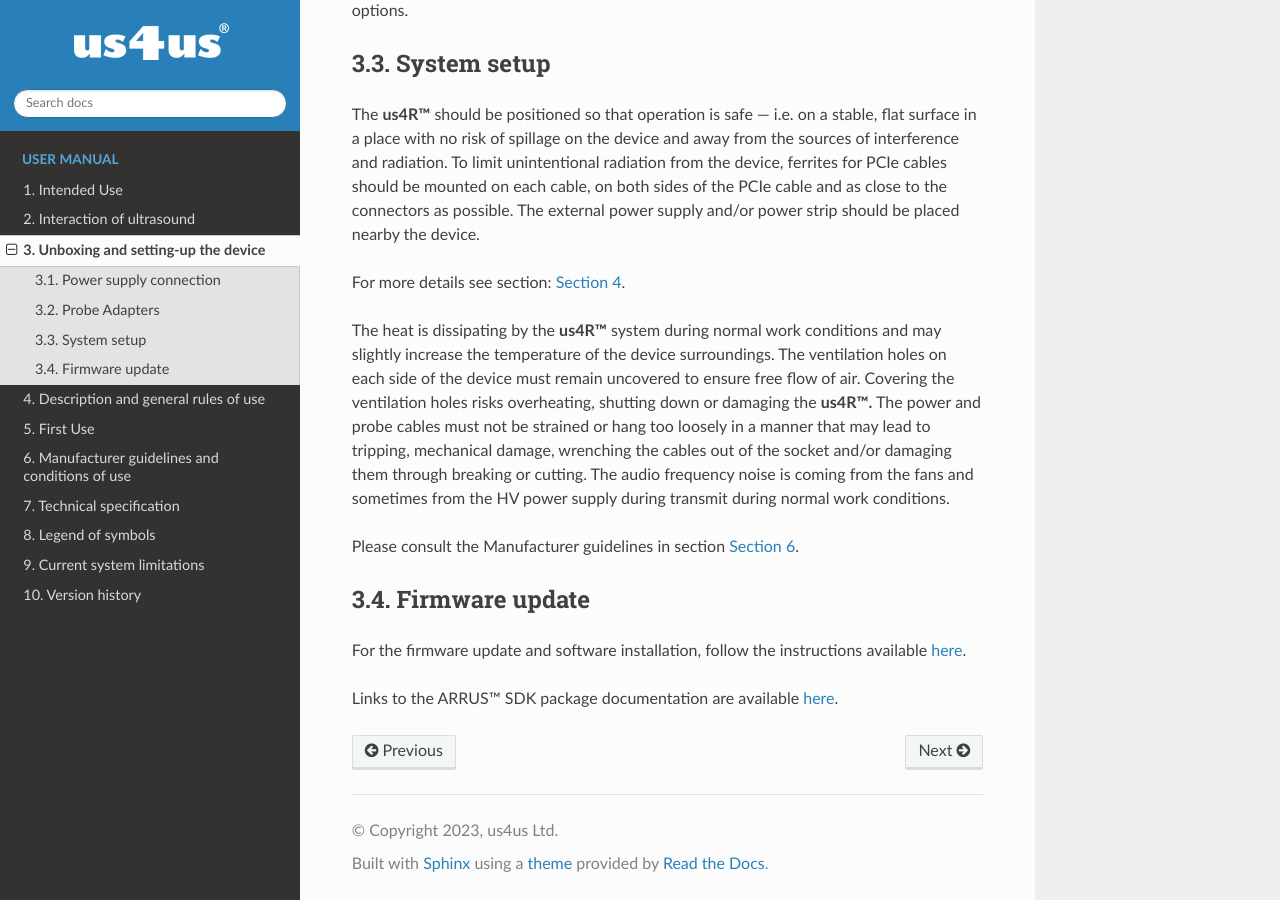
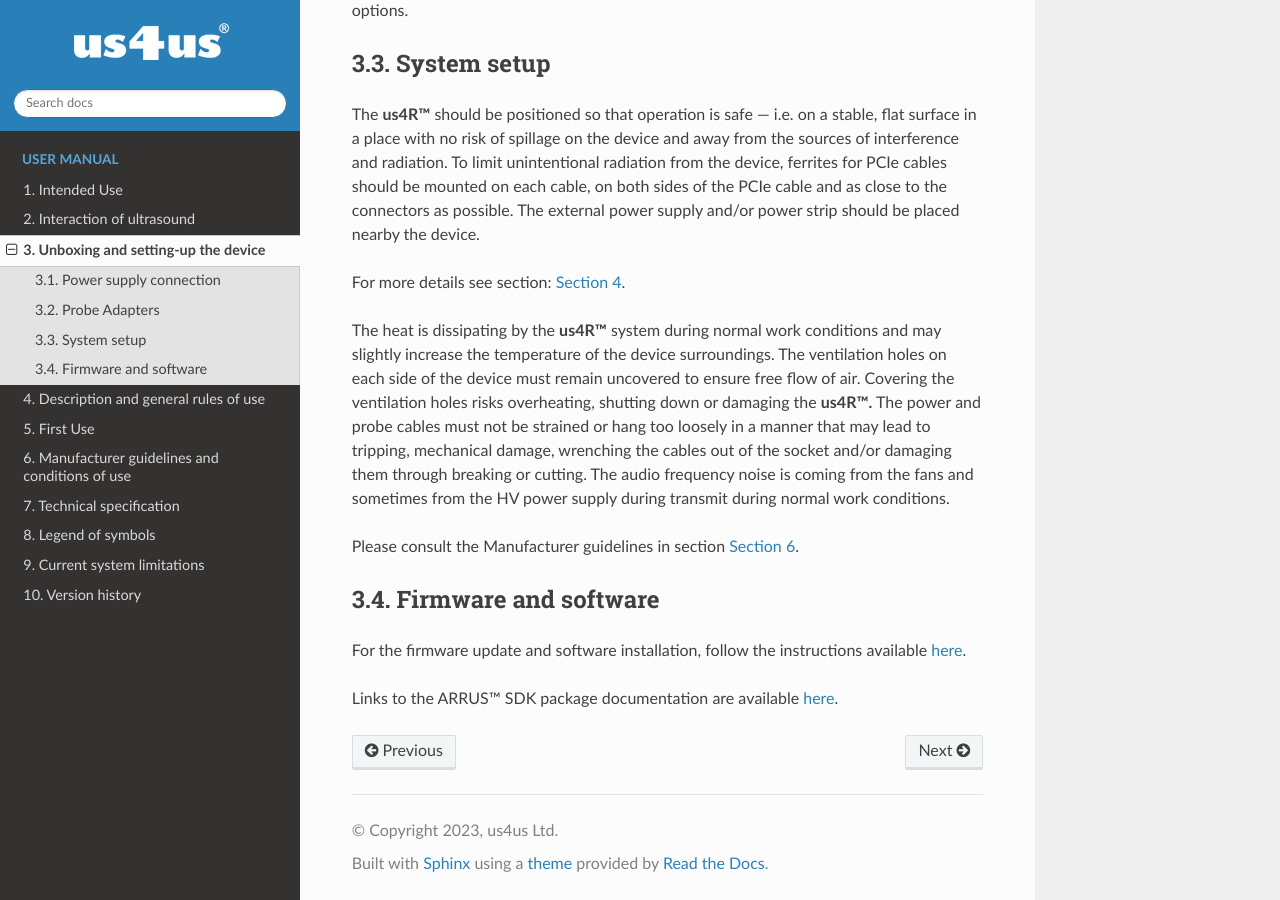
Before and after one commit to us4useu/us4r-user-docs, a Sphinx documentation site: the page built from docs/content/set-up.md, in a window 1280 px wide and 900 px high, scrolled down 2424 px. Built offline with Sphinx 7.4.7 and the Read the Docs theme 2.0.0, drawn with Linux system fonts in a browser that asks for light colours.

Commit message:
Renamed paragraph.

```diff
--- a/docs/content/set-up.md
+++ b/docs/content/set-up.md
@@ -131,7 +131,7 @@
 
 Please consult the Manufacturer guidelines in section {numref}`Section %s <manufacturer-guidelines>`.
 
-## Firmware update
+## Firmware and software
 
 For the firmware update and software installation, follow the instructions available
 [here](https://us4useu.github.io/arrus-toolkit/content/installation/index.html).
```
